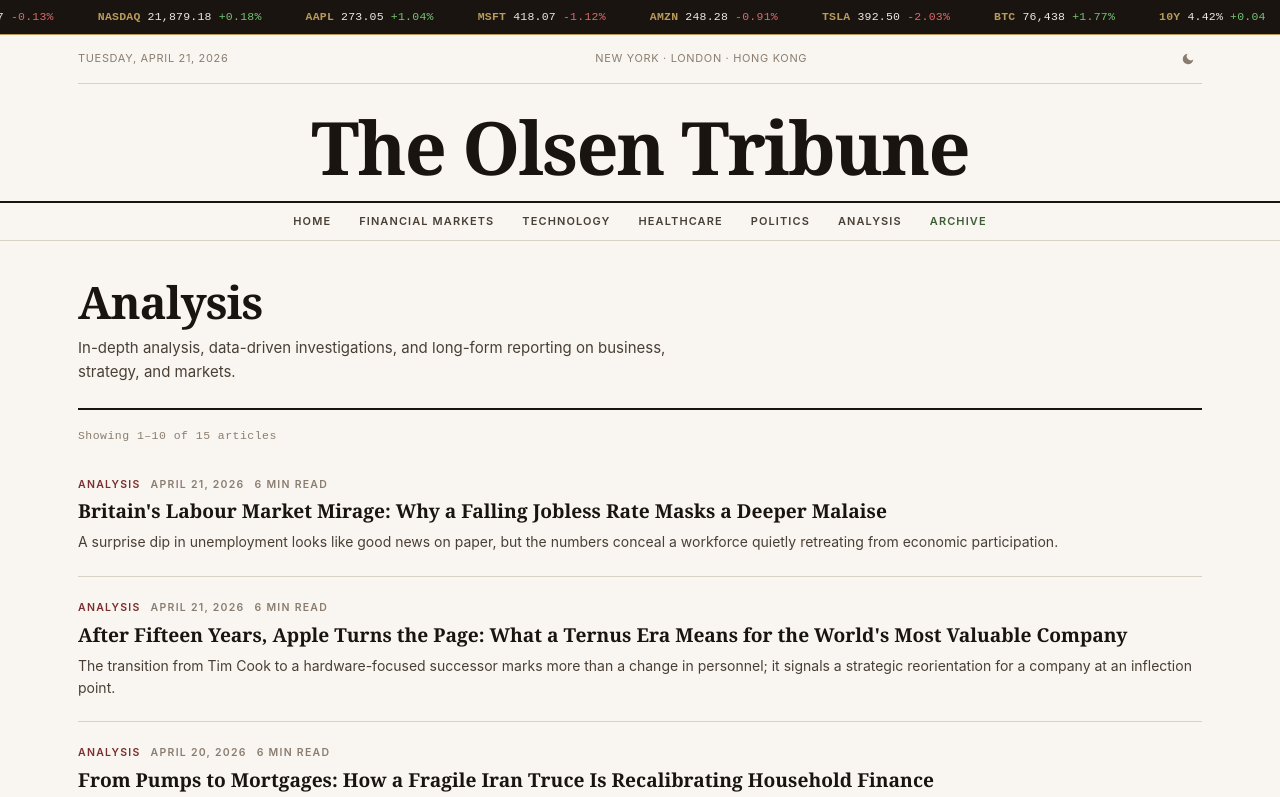
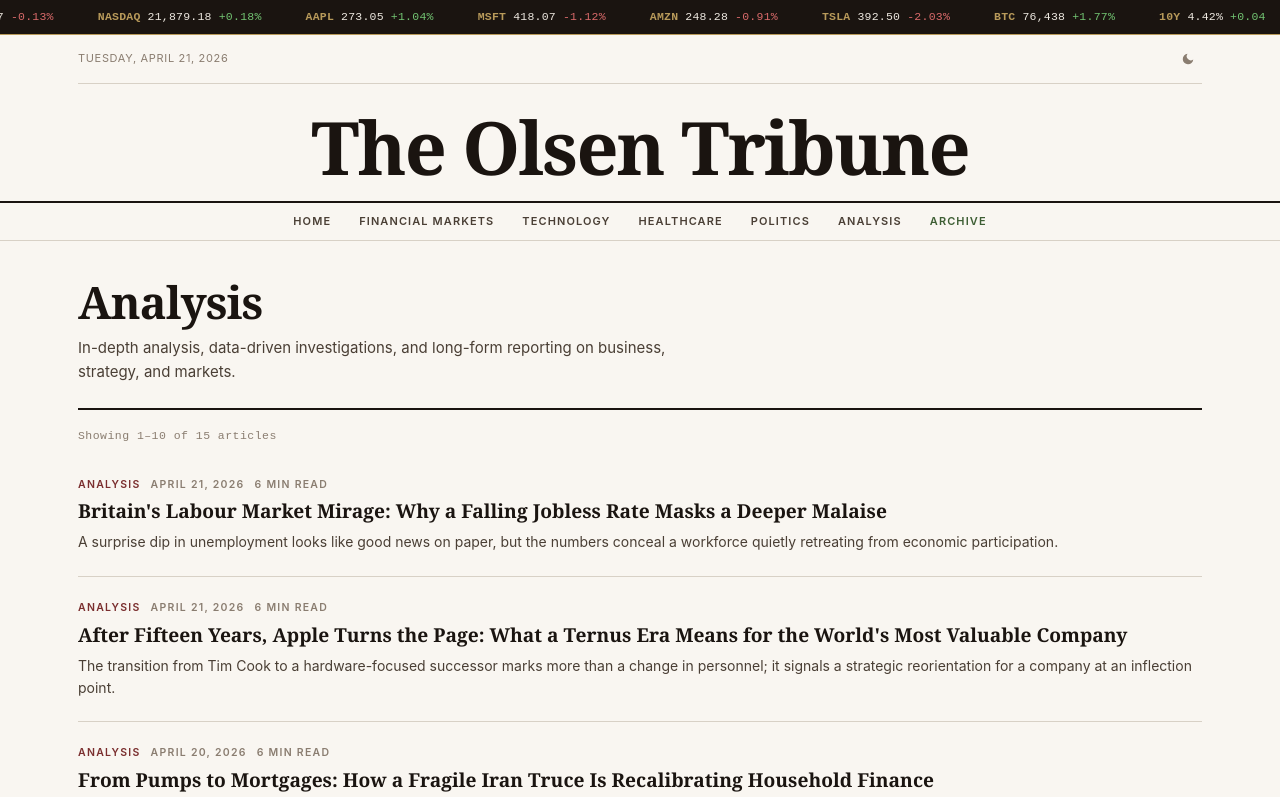
Before and after one commit to colsen8128/the-olsen-tribune, a plain HTML site: page analysis.html in a window 1280 px wide. Shown: the top 797 px of the page. Drawn offline with Linux system fonts and the light colour scheme; a web font is replaced by a local one.

Commit message:
Remove New York · London · Hong Kong text from header

```diff
--- a/analysis.html
+++ b/analysis.html
@@ -60,7 +60,7 @@
   <div class="container">
     <div class="header-meta">
       <span id="headerDate"></span>
-      <span>New York &middot; London &middot; Hong Kong</span>
+
       <button id="themeToggle" class="theme-toggle" aria-label="Toggle dark mode"></button>
     </div>
     <div class="masthead">
```
Also changed, not shown: archive.html (+1 -1 lines), financial-markets.html (+1 -1 lines), healthcare.html (+1 -1 lines), index.html (+1 -1 lines), politics.html (+1 -1 lines), technology.html (+1 -1 lines).
